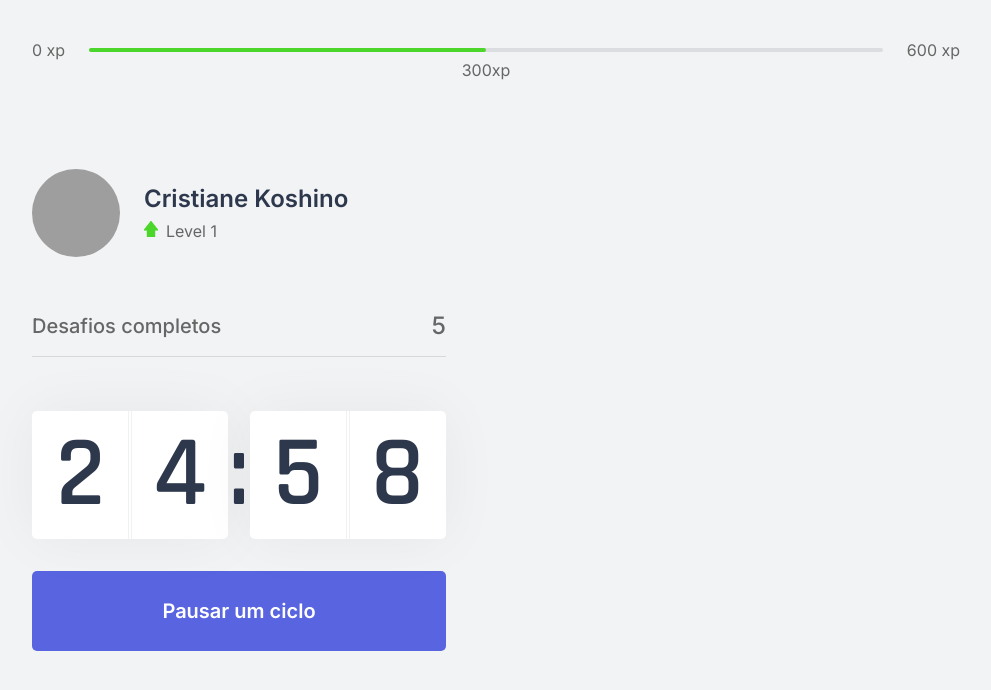
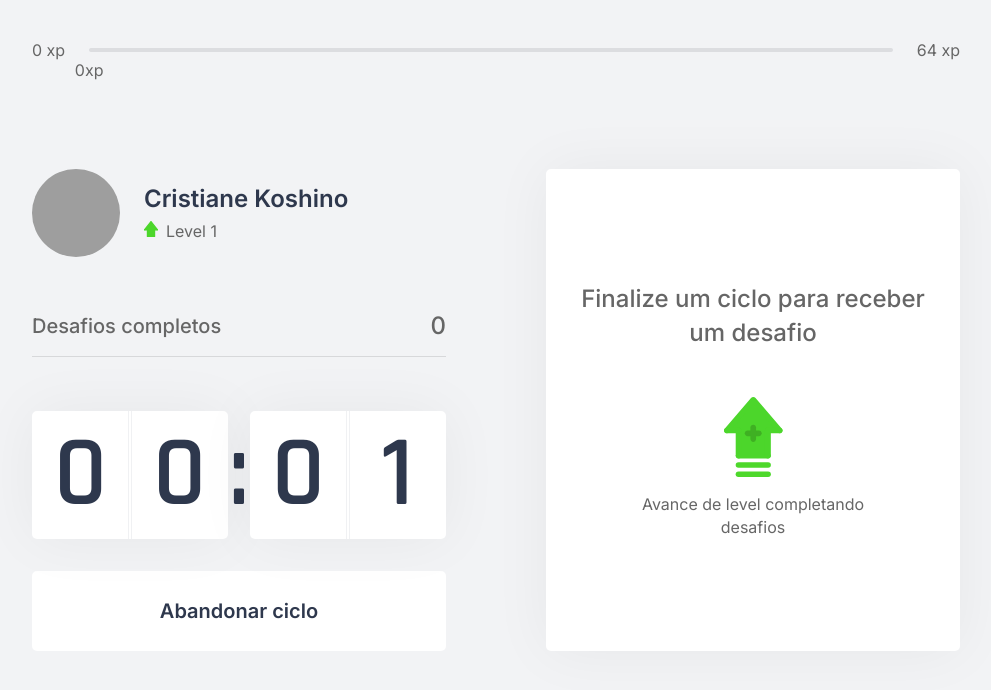
Before and after one commit to kitkoshino/nlw-04-move-it, a Next.js app: page / in a window 1280 px wide. Both pictures are taken after a click on the button "Iniciar um ciclo". Shown: the top 690 px of the page, without its empty margins (144-1135 px from the left). Built offline with nearby package versions, Linux system fonts and the light colour scheme; grey boxes are pictures that could not be loaded.

Commit message:
added challenge card and context implemented

```diff
--- /dev/null
+++ b/challenges.json
@@ -0,0 +1,62 @@
+[
+  {
+    "type": "body",
+    "description": "Estique um de seus braços com a palma da mão virada para frente e puxe os dedos para cima por 10 segundos por mão.",
+    "amount": 80
+  },
+  {
+    "type": "body",
+    "description": "Estique seu braço contra o peito e puxe-o utilizando o outro braço por 10 segundos por braço.",
+    "amount": 60
+  },
+  {
+    "type": "body",
+    "description": "Puxe seu pescoço com a ajuda da mão para a direita e para a esquerda, permanecendo na posição por alguns segundos.",
+    "amount": 70
+  },
+  {
+    "type": "body",
+    "description": "Com as duas mãos na parte de trás da cabeça, leve-a para baixo, alongando a parte de trás da região.",
+    "amount": 60
+  },
+  {
+    "type": "body",
+    "description": "Cruze as pernas e desça com as mãos esticadas em direção ao chão. Repita o movimento com a outra perna na frente.",
+    "amount": 100
+  },
+  {
+    "type": "body",
+    "description": "Sentado, abra as pernas e tente encostar as palmas das mãos no chão, repita 3 vezes por 5 segundos.",
+    "amount": 80
+  },
+  {
+    "type": "body",
+    "description": "Puxe o joelho de encontro ao peito e segure, troque de perna após 10 segundos.",
+    "amount": 50
+  },
+  {
+    "type": "body",
+    "description": "Sentado, cruze uma perna e incline seu tronco à frente, troque de perna após 10 segundos.",
+    "amount": 80
+  },
+  {
+    "type": "eye",
+    "description": "Sentado, feche os olhos e cubra-os com as palmas da mão durante 2 minutos, depois abra normalmente.",
+    "amount": 90
+  },
+  {
+    "type": "eye",
+    "description": "Em algum ambiente aberto, olhe o mais longe que puder em quatro direções por 3s, mexa apenas os olhos. Repita 3 vezes.",
+    "amount": 140
+  },
+  {
+    "type": "eye",
+    "description": "Usando os polegares, massage a área abaixo das sobrancelhas em movimentos circulares por 15 segundos.",
+    "amount": 70
+  },
+  {
+    "type": "body",
+    "description": "Em pé, gire a cintura o máximo que puder para a esquerda, segure por cinco segundos. Repita para a direita.",
+    "amount": 90
+  }
+]
--- /dev/null
+++ b/src/components/ChallengeBox.tsx
@@ -0,0 +1,49 @@
+import { useContext } from 'react';
+import { ChallengesContext } from '../contexts/ChallengesContext';
+import styles from '../styles/components/ChallengeBox.module.scss';
+
+export function ChallengeBox() {
+  const {activeChallenge, resetChallenge} = useContext(ChallengesContext);
+
+  return (
+    <div className={styles.challengeBoxContainer}>
+      { activeChallenge ? (
+        <div className={styles.challengeActive}>
+          <header>Ganhe {activeChallenge.amount}xp</header>
+          <main>
+            <img src={`icons/${activeChallenge.type}.svg`} alt="body"/>
+            <strong>Novo desafio</strong>
+            <p>{activeChallenge.description}</p>
+          </main>
+          <footer>
+            <button
+              type="button"
+              className={styles.challengeFailedButton}
+              onClick={resetChallenge}
+            >
+              Falhei
+            </button>
+            <button
+              type="button"
+              className={styles.challengeSucceededButton}
+            >
+              Completei
+            </button>
+          </footer>
+        </div>
+      ) : (
+        <div className={styles.challengeBoxNotActive}>
+        <strong>
+          Finalize um ciclo para receber um desafio
+        </strong>
+        <p>
+          <img src="icons/level-up.svg" alt="level up" />
+          Avance de level completando desafios
+        </p>
+
+      </div>
+      )}
+
+    </div>
+  )
+}
--- a/src/components/CompletedChallenge.tsx
+++ b/src/components/CompletedChallenge.tsx
@@ -1,10 +1,13 @@
+import { useContext } from 'react';
+import { ChallengesContext } from '../contexts/ChallengesContext';
 import styles from '../styles/components/CompletedChallenge.module.scss';
 
 export function CompletedChallenge() {
+  const {challengesCompleted} = useContext(ChallengesContext);
   return (
     <div className={styles.completedChallengesContainer}>
       <span>Desafios completos</span>
-      <span>5</span>
+      <span>{challengesCompleted}</span>
 
     </div>
   )
--- a/src/components/CountDown.tsx
+++ b/src/components/CountDown.tsx
@@ -1,9 +1,15 @@
-import { useState, useEffect } from 'react';
+import { useState, useEffect, useContext } from 'react';
+import { ChallengesContext } from '../contexts/ChallengesContext';
 import styles from '../styles/components/Countdown.module.scss';
 
+let countdownTimeout: NodeJS.Timeout;
+
 export function Countdown() {
-  const [time, setTime] = useState(25 * 60);
-  const [active, setActive] = useState(false);
+  const { startNewChallenge } = useContext(ChallengesContext);
+
+  const [time, setTime] = useState(0.05 * 60);
+  const [isActive, setIsActive] = useState(false);
+  const [hasFinished, setHasFinished] = useState(false);
 
   const minutes = Math.floor(time / 60);
   const seconds = time % 60;
@@ -12,16 +18,26 @@
   const [secondLeft, secondRight] = String(seconds).padStart(2, '0').split('');
 
   function startCountdown() {
-    setActive(!active);
+    setIsActive(true);
+  }
+
+  function resetCountdown() {
+    clearTimeout(countdownTimeout);
+    setIsActive(false);
+    setTime(0.05 * 60);
   }
 
   useEffect(() => {
-    if (active && time > 0) {
-      setTimeout(() => {
-        setTime(time -1);
-      }, 1000)
+    if (isActive && time > 0) {
+      countdownTimeout = setTimeout(() => {
+        setTime(time - 1);
+      }, 1000);
+    } else if (isActive && time === 0) {
+      setHasFinished(true);
+      setIsActive(false);
+      startNewChallenge();
     }
-  }, [active, time]);
+  }, [isActive, time]);
 
   return (
     <div>
@@ -36,13 +52,32 @@
           <span>{secondRight}</span>
         </div>
       </div>
+
+      {hasFinished ? (
+        <button disabled className={styles.countdownButton}>
+          Ciclo encerrado
+        </button>
+      ) : (
+        <>
+          { isActive ? (
+            <button
+              type="button"
+              className={`${styles.countdownButton} ${styles.active}`}
+              onClick={resetCountdown}
+            >
+              Abandonar ciclo
+            </button>
+          ) : (
             <button
               type="button"
               className={styles.countdownButton}
               onClick={startCountdown}
             >
-      {active === true ? 'Pausar ': 'Iniciar '} um ciclo
+              Iniciar um ciclo
             </button>
+          )}
+        </>
+      )}
     </div>
   );
 }
--- a/src/components/ExperienceBar.tsx
+++ b/src/components/ExperienceBar.tsx
@@ -1,16 +1,22 @@
-import React from 'react'
+import React, { useContext } from 'react';
+import { ChallengesContext } from '../contexts/ChallengesContext';
 import styles from '../styles/components/ExperienceBar.module.scss';
 
 export function ExperienceBar() {
+  const { currentExperience, experienceToNextLevel } = useContext(ChallengesContext);
+
+  const percentToNextLevel = Math.round(currentExperience * 100) / experienceToNextLevel;
+
   return (
     <header className={styles.experienceBar}>
       <span>0 xp</span>
       <div>
-        <div style={{width: '50%'}} />
-        <span className={styles.currentExperience} style={{left: '50%'}}>300xp</span>
+        <div style={{ width: `${percentToNextLevel}%` }} />
+        <span className={styles.currentExperience} style={{ left: `${percentToNextLevel}%` }}>
+          {currentExperience}xp
+        </span>
       </div>
-      <span>600 xp</span>
-
+      <span>{experienceToNextLevel} xp</span>
     </header>
-  )
+  );
 }
--- /dev/null
+++ b/src/contexts/ChallengesContext.tsx
@@ -0,0 +1,67 @@
+import { createContext, useState, ReactNode } from 'react';
+import challenges from '../../challenges.json';
+
+interface Challenge {
+  type: 'body' | 'eye';
+  description: string;
+  amount: number;
+}
+
+interface ChallengesContextData {
+  level: number;
+  currentExperience: number;
+  challengesCompleted: number;
+  activeChallenge: Challenge;
+  experienceToNextLevel: number;
+  levelUp: () => void;
+  startNewChallenge: () => void;
+  resetChallenge: () => void;
+}
+
+interface ChallengesProviderProps {
+  children: ReactNode;
+}
+
+export const ChallengesContext = createContext({} as ChallengesContextData);
+
+export function ChallengesProvider({ children }: ChallengesProviderProps) {
+  const [level, setLevel] = useState(1);
+  const [currentExperience, setCurrentExperience] = useState(0);
+  const [challengesCompleted, setChallengesCompleted] = useState(0);
+
+  const [activeChallenge, setActiveChallenge] = useState(null);
+
+  const experienceToNextLevel = Math.pow((level + 1) * 4, 2)
+
+  function levelUp() {
+    setLevel(level + 1);
+  }
+
+  function startNewChallenge() {
+    const randomChallengeIndex = Math.floor(Math.random() * challenges.length)
+    const challenge = challenges[randomChallengeIndex];
+
+    setActiveChallenge(challenge);
+  }
+
+  function resetChallenge() {
+    setActiveChallenge(null);
+  }
+
+  return (
+    <ChallengesContext.Provider
+      value={{
+        level,
+        currentExperience,
+        challengesCompleted,
+        levelUp,
+        startNewChallenge,
+        activeChallenge,
+        resetChallenge,
+        experienceToNextLevel
+      }}
+    >
+      {children}
+    </ChallengesContext.Provider>
+  );
+}
--- a/src/pages/_app.tsx
+++ b/src/pages/_app.tsx
@@ -1,7 +1,13 @@
 import '../styles/global.scss';
 
+import { ChallengesContext, ChallengesProvider } from '../contexts/ChallengesContext';
+
 function MyApp({ Component, pageProps }) {
-  return <Component {...pageProps} />
+  return (
+    <ChallengesProvider>
+      <Component {...pageProps} />
+    </ChallengesProvider>
+  )
 }
 
-export default MyApp
+export default MyApp;
--- a/src/pages/index.tsx
+++ b/src/pages/index.tsx
@@ -3,6 +3,7 @@
 import { Countdown } from '../components/CountDown';
 import { ExperienceBar } from '../components/ExperienceBar';
 import { Profile } from '../components/Profile';
+import { ChallengeBox } from '../components/ChallengeBox';
 import  styles from '../styles/pages/Home.module.scss';
 
 import Head from 'next/head';
@@ -22,7 +23,7 @@
           <Countdown />
         </div>
         <div>
-
+          <ChallengeBox />
         </div>
       </section>
     </div>
--- /dev/null
+++ b/src/styles/components/ChallengeBox.module.scss
@@ -0,0 +1,103 @@
+@import '../variables';
+
+.challengeBoxContainer {
+  height: 100%;
+  background: $white;
+  border-radius: 5px;
+  box-shadow: 0 0 60px rgba(0, 0, 0, 0.05);
+  padding: 1.5rem 2rem;
+  display: flex;
+  flex-direction: column;
+  align-items: center;
+  justify-content: center;
+  text-align: center;
+
+  .challengeActive {
+    height: 100%;
+    display: flex;
+    flex-direction: column;
+
+    header {
+      color: $blue;
+      font-weight: 600;
+      font-size: 1.25rem;
+      padding: 0 2rem 1.5rem;
+      border-bottom: 1px solid $gray-line;
+    }
+
+    main {
+      flex: 1;
+      display: flex;
+      flex-direction: column;
+      align-items: center;
+      justify-content: center;
+
+      strong {
+        font-weight: 600;
+        font-size: 2rem;
+        color: $title;
+        margin: 1.5rem 0 1rem;
+      }
+
+      p {
+        line-height: 1.5;
+      }
+    }
+
+    footer {
+      display: grid;
+      grid-template-columns: 1fr 1fr;
+      gap: 1rem;
+
+      button {
+        height: 3rem;
+        display: flex;
+        align-items: center;
+        justify-content: center;
+        border: 0;
+        border-radius: 5px;
+        color: $white;
+        font-size: 1rem;
+        font-weight: 600;
+        transition: filter 0.2s;
+
+        &.challengeFailedButton {
+          background: $red;
+        }
+
+        &.challengeSucceededButton {
+          background: $green;
+        }
+
+        &:hover {
+          filter: brightness(0.9);
+        }
+      }
+    }
+  }
+
+  .challengeBoxNotActive {
+    display: flex;
+    flex-direction: column;
+    align-items: center;
+
+    strong {
+      font-size: 1.5rem;
+      font-weight: 500;
+      line-height: 1.4;
+    }
+
+    p {
+      display: flex;
+      flex-direction: column;
+      align-items: center;
+      line-height: 1.4;
+      max-width: 70%;
+      margin-top: 3rem;
+
+      img {
+        margin-bottom: 1rem;
+      }
+    }
+  }
+}
--- a/src/styles/components/Countdown.module.scss
+++ b/src/styles/components/Countdown.module.scss
@@ -50,7 +50,22 @@
   font-weight: 600;
   transition: background-color 0.2s;
 
-  &:hover {
+  &:not([disabled]):hover {
     background: $blue-dark;
   }
+  &:disabled {
+    background: white;
+    color: $text;
+    cursor: not-allowed;
+  }
 }
+
+.active {
+  background: $white;
+  color: $title;
+
+  &:not([disabled]):hover {
+    background: $red;
+    color: $white;
+  }
+}
```
Lines whose indentation alone changed are shown as unchanged.
